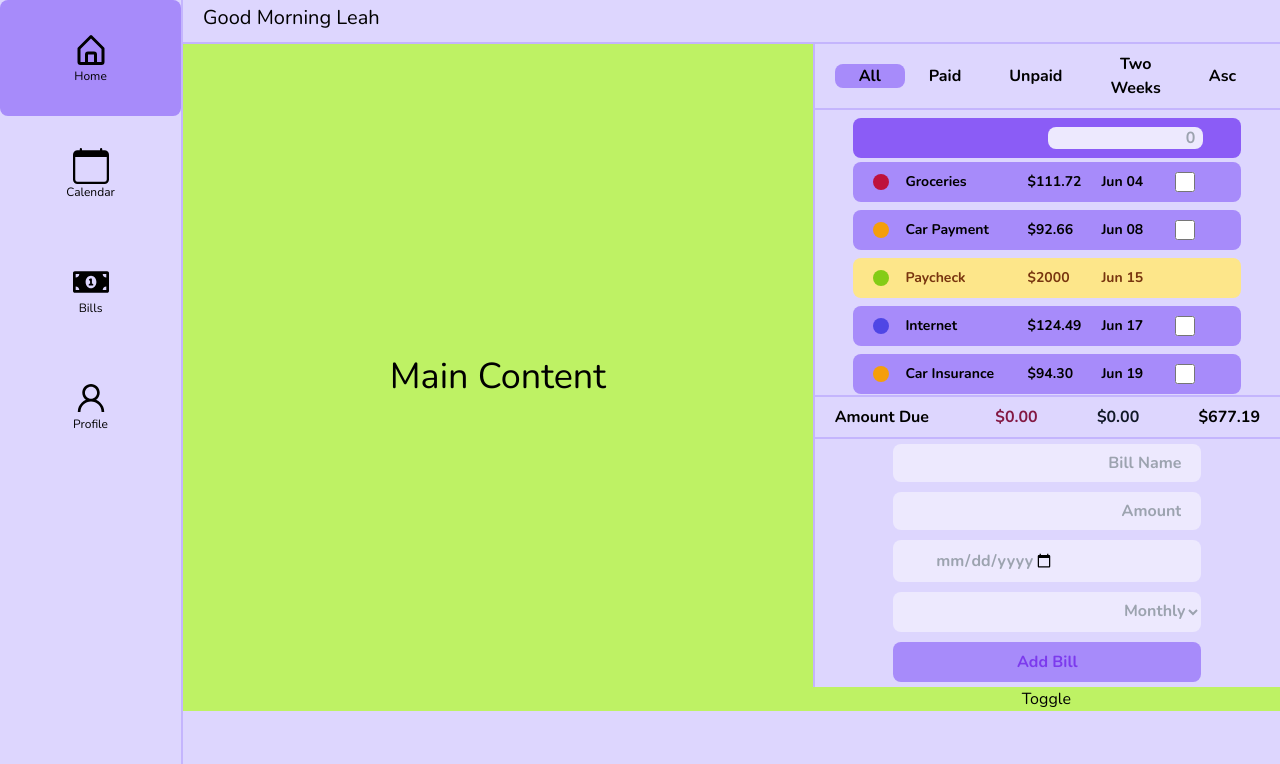
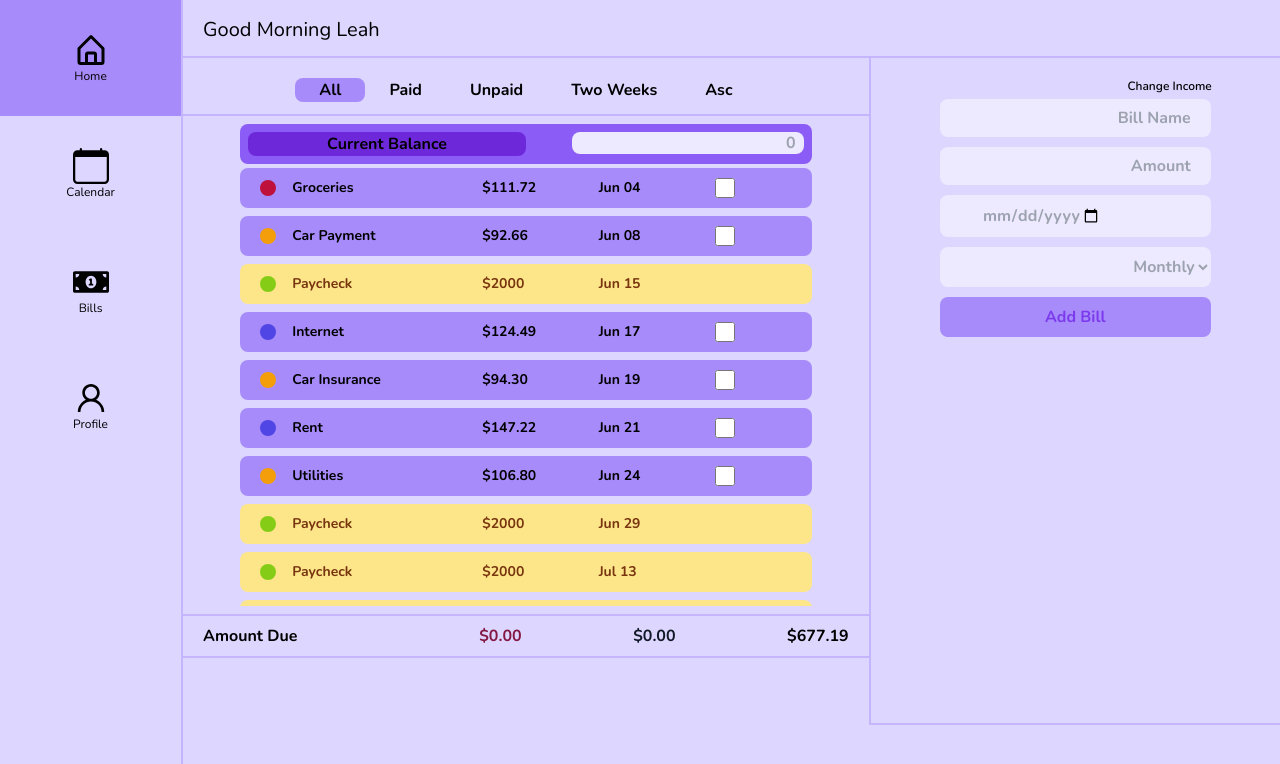
Before and after one commit to jamisonleah/MosaicMetrics, a React (Create React App) app: page / in a window 1280 px wide. Shown: the top 764 px of the page. Built offline with nearby package versions, Linux system fonts and the light colour scheme; a web font is replaced by a local one.

Commit message:
- Reorganized positions of components - optimize certain components to to establish global state - components remain functional

```diff
--- /dev/null
+++ b/src/components/BillAtoms/BillList.js
@@ -0,0 +1,26 @@
+//import react and useState
+import React, { useState } from 'react';
+//import the bill form component
+import ExpenseFilter from '../atoms/ExpenseFilter';
+
+
+/*
+    props:
+        filterBills: function to filter bills
+        initialIncomeInputBox: function to render the initial income input box
+        combinedBillList: array of bill form components
+*/
+const BillList = (props) => {
+    return (
+        <div className="flex flex-col justify-start items-center h-5/6 w-full bg-violet-200 py-2">
+        <div className="flex flex-row font-bold justify-start items-center w-full bg-violet-200 py-3 px-5 border-violet-300 border-b-2 ">
+            <ExpenseFilter filterBills={props.filterBills} />
+        </div>
+            <div className="flex flex-col justify-start items-center h-full w-full bg-violet-200 py-2 overflow-scroll">
+                {props.initialIncomeInputBox()}
+                {props.combinedBillList}
+            </div>
+            </div>
+    );
+}
+export default BillList;
--- a/src/components/atoms/BillForm.js
+++ b/src/components/atoms/BillForm.js
@@ -14,6 +14,7 @@ const BillForm = (props) => {
       dueDate: dueDate,
       frequency: frequency,
       paid: false,
+      category: 'expense',
     });
     setBill('');
     setAmount('');
--- a/src/components/atoms/ExpenseFilter.js
+++ b/src/components/atoms/ExpenseFilter.js
@@ -39,7 +39,7 @@ const ExpenseFilter = ({filterBills}) => {
 
     // return a div with buttons to filter expenses
     return (
-        <div className="flex flex-row justify-center items-center h-1/6 w-full bg-slate-400">
+        <div className="flex flex-row justify-center items-center h-1/6 w-full ">
             <button className={`${changeColor("all")} flex flex-col justify-center items-center `} onClick={() => handleExpenseFilter("all")}>
                 <p className="text-md px-6"> All </p>
             </button>
--- a/src/components/organisms/Containers/BillPanel.js
+++ b/src/components/organisms/Containers/BillPanel.js
@@ -4,26 +4,61 @@ import React, { useState } from 'react';
 import BillForm from '../../atoms/BillForm';
 //import checkbox checked and unchecked icons
 import ExpenseFilter from '../../atoms/ExpenseFilter';
-import IncomeHandler from '../../atoms/IncomeHandler';
-
+import FormPanel from './FormPanel';
+import BillList from '../../BillAtoms/BillList';
+import Navigation from './Navigation';
 // create a function that stores a list of bills submitted by the user using the bill form component
 const BillPanel = () => {
 
+    const [mainState, setMainState] = useState({
+        home: false,
+        calendar: false,
+        bills: false,
+        profile: false,
+    });
+
+    //create a function to handle the main screen
+    const handleMain = (main) => {
+        setMainState({
+            home: false,
+            calendar: false,
+            bills: false,
+            profile: false,
+            [main]: true,
+        });
+    }
+
+    //create a function that greets the user based on the time of day in the header
+    const greeting = () => {
+        let today = new Date();
+        let hour = today.getHours();
+        if (hour < 12) {
+            return "Good Morning";
+        }
+        else if (hour < 18) {
+            return "Good Afternoon";
+        }
+        else {
+            return "Good Evening";
+        }
+    }
+
+    // dependencies
+    // 1. FormPanel
+    // 2. ExpenseFilter
+
+
     const names = ['Rent', 'Car Payment', 'Car Insurance', 'Groceries', 'Utilities', 'Internet'];
     const [selectedItem, setSelectedItem] = useState({});
-    const [initialIncomeInput, setInitialIncomeInput] = useState(0);
+    const [initialIncomeInput, setInitialIncomeInput] = useState(0.00);
 
-    function getRandomInt(min, max) {
-        min = Math.ceil(min);
-        max = Math.floor(max);
-        return Math.floor(Math.random() * (max - min + 1)) + min;
-    }
     // with two decimal places
     function getRandomDollar(min, max) {
         return (Math.random() * (max - min) + min).toFixed(2);
     }
 
-
+    // get random date function
+    // return a random date between June 1st and June 30th
     function getRandomDate() {
         let start = new Date(2023, 5, 1);
         let end = new Date(2023, 5, 30);
@@ -32,12 +67,13 @@ const BillPanel = () => {
         return new Date(start.getTime() + Math.random() * (end.getTime() - start.getTime())).toISOString().split('T')[0];
     }
 
+    // get random frequency function
     function getRandomFrequency() {
         let frequency = ['monthly', 'biweekly', 'weekly'];
         return frequency[Math.floor(Math.random() * frequency.length)];
     }
 
-    //initialize a list of bills
+    //fucntion to initialize a list of bills
     const initialBillState = () => {
         let bills = [];
         for (let i = 0; i < names.length; i++) {
@@ -65,6 +101,10 @@ const BillPanel = () => {
     const handleBill = (bill) => {
         setBillState({
             bills: billState.bills.concat(bill),
+        });
+
+        setCombinedList({
+            combined: combinedList.combined.concat(bill).sort((a, b) => (a.dueDate > b.dueDate) ? 1 : -1),
         });
     }
 
@@ -146,7 +186,7 @@ const BillPanel = () => {
     const handleIncome = (income) => {
         const newIncomeState = {
             name: "income",
-            amount: income.amount,
+            amount: parseFloat(income.amount),
             dueDate: income.dueDate,
             paid: false,
             frequency: income.frequency,
@@ -165,30 +205,6 @@ const BillPanel = () => {
         });
     }
 
-
-
-
-
-
-
-//
-
-
-    // show income as blue and expenses regular color
-    const pillColor = (item) => {
-        if (item.category === 'income') {
-            return 'blue';
-        }
-        else {
-            return 'primary';
-        }
-    }
-
-
-
-
-
-    const [incomeExpenseToggle, setIncomeExpenseToggle] = useState(true);
 
     //create function that takes in a text date (YYYY-MM-DD) and returns the first 3 letters of the month and the day
     const formatDate = (date) => {
@@ -368,24 +384,6 @@ const BillPanel = () => {
         }
     }
 
-    // create a UI component that displays the list of bills
-    const billList = billState.bills.map((bill, i) => (
-        <div className={`flex flex-row  h-15 w-5/6 ${paidColor(bill)} rounded-lg py-2 px-5 my-1 font-bold `}>
-            <div className={`h-4 w-4 rounded-full ${colorFrequency(bill)} mr-4`}></div>
-            <div className="flex flex-row justify-between items-center w-5/6">
-                <p className="text-sm w-3/6 text-left"> {bill.name} </p>
-                <p className="text-sm w-1/6 text-left"> ${bill.amount} </p>
-                <p className="text-sm w-1/6 text-left"> {formatDate(bill.dueDate)} </p>
-                <input
-                    type="checkbox"
-                    id="checkbox"
-                    checked={bill.paid}
-                    onChange={() => changePaid(bill)}
-                    className="form-checkbox h-5 w-5 accent-green-800"
-                />
-            </div>
-        </div>
-    ));
 
     // create a UI component that displays the list of combined bills
     const combinedBillList = combinedList.combined.map((bill, i) => (
@@ -414,16 +412,17 @@ const BillPanel = () => {
 
     const initialIncomeInputBox = () => {
         return(
-        <div className={`flex flex-row h-full w-5/6 bg-violet-500 rounded-lg items-center p-2 font-bold`}>
-            <div className={`h-4 w-4 rounded-full mr-4 my-1`}></div>
-            <div className="flex flex-row justify-end w-5/6">
+        <div className={`flex flex-row h-full w-5/6 bg-violet-500 rounded-lg items-start p-2 font-bold`}>
+                <p className="text-center bg-violet-700 rounded-lg w-3/6"> Current Balance </p>
+            <div className="flex flex-row justify-end w-3/6">
             <input
-                        className={`flex flex-row h-1/2 w-3/6 bg-violet-100 rounded-lg font-bold focus:outline-none focus:ring-2 focus:ring-violet-600 focus:ring-opacity-50 text-right pr-2 text-gray-400`}
+                        className={`flex flex-row h-1/2 w-5/6 bg-violet-100 rounded-lg font-bold focus:outline-none focus:ring-2 focus:ring-violet-600 focus:ring-opacity-50 text-right pr-2 text-gray-400`}
                         type="number"
                         id="initial income amount"
                         value={initialIncomeInput}
                         onChange={(e) => setInitialIncomeInput(e.target.value)}
-                        placeholder="$0.00"
+                        placeholder="0.00"
+
             />
 
             </div>
@@ -458,6 +457,7 @@ const BillPanel = () => {
         return (income - total + parseFloat(initialIncomeInput)).toFixed(2);
     }
 
+    // choose the color of the balance text
     const balanceColor = () => {
         if(calculateDifference() < 0){
             return 'text-red-500';
@@ -470,11 +470,9 @@ const BillPanel = () => {
         }
     }
 
-
-
-
     // return the bill panel component
-    return (
+    const billPanel = () => {
+        return(
         billState.bills.length === 0 ? (
             <div className="flex flex-col justify-center items-center h-full w-full  bg-lime-300 ">
                 <div className="flex flex-row font-bold justify-start items-center h-1/12 w-full bg-violet-200 border-violet-300 border-b-2 border-l-2 py-2 px-5">
@@ -489,35 +487,44 @@ const BillPanel = () => {
                 </div>
 
                 <div className="flex flex-col justify-center items-center h-1/2 w-full bg-violet-200 border-l-2 border-violet-300">
-                    <BillForm handleBill={handleBill} />
                 </div>
             </div>
         ) : (
-            <div className="flex flex-col justify-center items-center h-full w-full  bg-lime-300 ">
-                <div className="flex flex-row font-bold justify-start items-center h-1/12 w-full bg-violet-200 border-violet-300 border-b-2 border-l-2 py-2 px-5">
-                    <ExpenseFilter filterBills={filterBills} />
-                </div>
-                <div className="flex flex-col justify-start items-center h-full w-full bg-violet-200 border-violet-300 border-b-2 border-l-2 py-2 overflow-scroll">
-                    {initialIncomeInputBox()}
-                    {combinedBillList}
-                </div>
-                <div className="flex flex-row font-bold justify-start items-center h-1/12 w-full bg-violet-200 border-violet-300 border-b-2 border-l-2 py-2 px-5">
-
+            <div className="flex flex-col justify-start items-center h-full w-full bg-violet-200 ">
+                <BillList filterBills={filterBills} initialIncomeInputBox={initialIncomeInputBox} combinedBillList={combinedBillList} />
+                <div className="flex flex-row font-bold justify-start items-center  w-full bg-violet-200 py-2 px-5 border-violet-300 border-b-2 border-t-2">
                     <p className="text-md w-5/6 text-left"> Amount Due </p>
                     <p className="text-md w-1/6 text-right text-pink-900"> ${calculateTotalUntilSelected()} </p>
                     <p className={`text-md w-5/6 text-center ${balanceColor()}`}> ${calculateDifference()} </p>
                     <p className="text-md w-1/6 text-right"> ${amountDue()} </p>
                 </div>
 
-                <div className="flex flex-col justify-center items-center h-1/2 w-full bg-violet-200 border-l-2 border-violet-300">
-                       {incomeExpenseToggle ? <BillForm handleBill={handleBill} /> : <IncomeHandler handleIncome={handleIncome} incomeState={incomeState} />}
+
+            </div>
+        )
+        )
+    }
+    return  (
+        <div className="flex flex-row h-screen bg-violet-200 text-black">
+        <Navigation />
+        <div className="flex flex-col w-screen">
+            <div className="flex flex-row py-3 bg-violet-200 border-violet-300 border-b-2 ">
+                <div className="flex flex-row pl-5 pt-1">
+                    <h1 className="text-xl"> {greeting()} Leah </h1>
+                </div>
+            </div>
+            <div className="flex flex-row justify-center items-center h-5/6 bg-violet-100">
+                <div className="flex flex-col justify-center items-center h-full w-10/12 bg-lime-300">
+                    {billPanel()}
 
                 </div>
-                <button onClick={() => setIncomeExpenseToggle(!incomeExpenseToggle)}>Toggle</button>
+                <div className="flex flex-col justify-center items-center h-full w-3/6 bg-amber-300">
+                    <FormPanel handleBill={handleBill} handleIncome={handleIncome} incomeState={incomeState}/>
 
+                </div>
             </div>
-
-        )
-    );
+        </div>
+    </div>
+    )
 }
 export default BillPanel;
--- /dev/null
+++ b/src/components/organisms/Containers/FormPanel.js
@@ -0,0 +1,37 @@
+//import react and useState
+import React, { useState } from 'react';
+//import the bill form component
+import BillForm from '../../atoms/BillForm';
+//import checkbox checked and unchecked icons
+import IncomeHandler from '../../atoms/IncomeHandler';
+
+//create a form panel component
+
+// Dependencies
+// 1. BillForm
+// 2. IncomeHandler
+
+// props
+// 1. handleBill
+// 2. handleIncome
+// 3. incomeState
+
+
+const FormPanel = ({ handleBill, handleIncome, incomeState }) => {
+
+
+    const [incomeExpenseToggle, setIncomeExpenseToggle] = useState(true);
+
+
+
+    return (
+        <div className="flex flex-col justify-start items-center h-full w-full bg-violet-200 border-l-2 border-violet-300 py-5 border-b-2 ">
+             <button className={`flex flex-row justify-end w-4/6 font-semibold text-xs hover:text-sky-900`}
+                onClick={() => setIncomeExpenseToggle(!incomeExpenseToggle)}> {incomeExpenseToggle ? "Change Income" : "Add Expense"} </button>
+            {incomeExpenseToggle ? <BillForm handleBill={handleBill} /> : <IncomeHandler handleIncome={handleIncome} incomeState={incomeState} />}
+
+        </div>
+
+    );
+}
+export default FormPanel;
--- a/src/components/organisms/Containers/Home.js
+++ b/src/components/organisms/Containers/Home.js
@@ -7,6 +7,7 @@ import { useState } from 'react';
 import  Navigation  from './Navigation';
 import BillPanel from './BillPanel';
 import ExpenseFilter from '../../atoms/ExpenseFilter';
+import FormPanel from './FormPanel';
 
 
 const MainScreen = () => {
@@ -45,31 +46,12 @@ const MainScreen = () => {
     }
 
 
+
+
     // return main screen with 3 columns: navigation, main content, and daily summary and a header above the last two columns
 
     return (
-        <div className="flex flex-row h-screen bg-violet-200 text-black">
-            <Navigation />
-            <div className="flex flex-col w-screen">
-                <div className="flex flex-row h-11 bg-violet-200 border-b-2 border-violet-300">
-                    <div className="flex flex-row pl-5 pt-1">
-                        <h1 className="text-xl"> {greeting()} Leah </h1>
-                    </div>
-                </div>
-                <div className="flex flex-row justify-center items-center h-5/6 bg-violet-100">
-                    <div className="flex flex-col justify-center items-center h-full w-10/12 bg-lime-300">
-                        <h1 className="text-4xl"> Main Content </h1>
-                    </div>
-                    <div className="flex flex-col justify-center items-center h-full w-3/6 bg-amber-300">
-                       <BillPanel/>
-                    </div>
-                </div>
-            </div>
-        </div>
-
-
-
-
+       <BillPanel />
 
     );
 };
--- a/src/components/organisms/Containers/Navigation.js
+++ b/src/components/organisms/Containers/Navigation.js
@@ -29,7 +29,7 @@ const Navigation = () => {
     // function to change background color of selected page
     const changeColor = (nav) => {
         if (navState[nav] === true) {
-            return "bg-violet-400 rounded-lg cursor-pointer";
+            return "bg-violet-400 cursor-pointer";
         }
         else {
             return "bg-violet-200 h-50 w-50 cursor-pointer";
```
